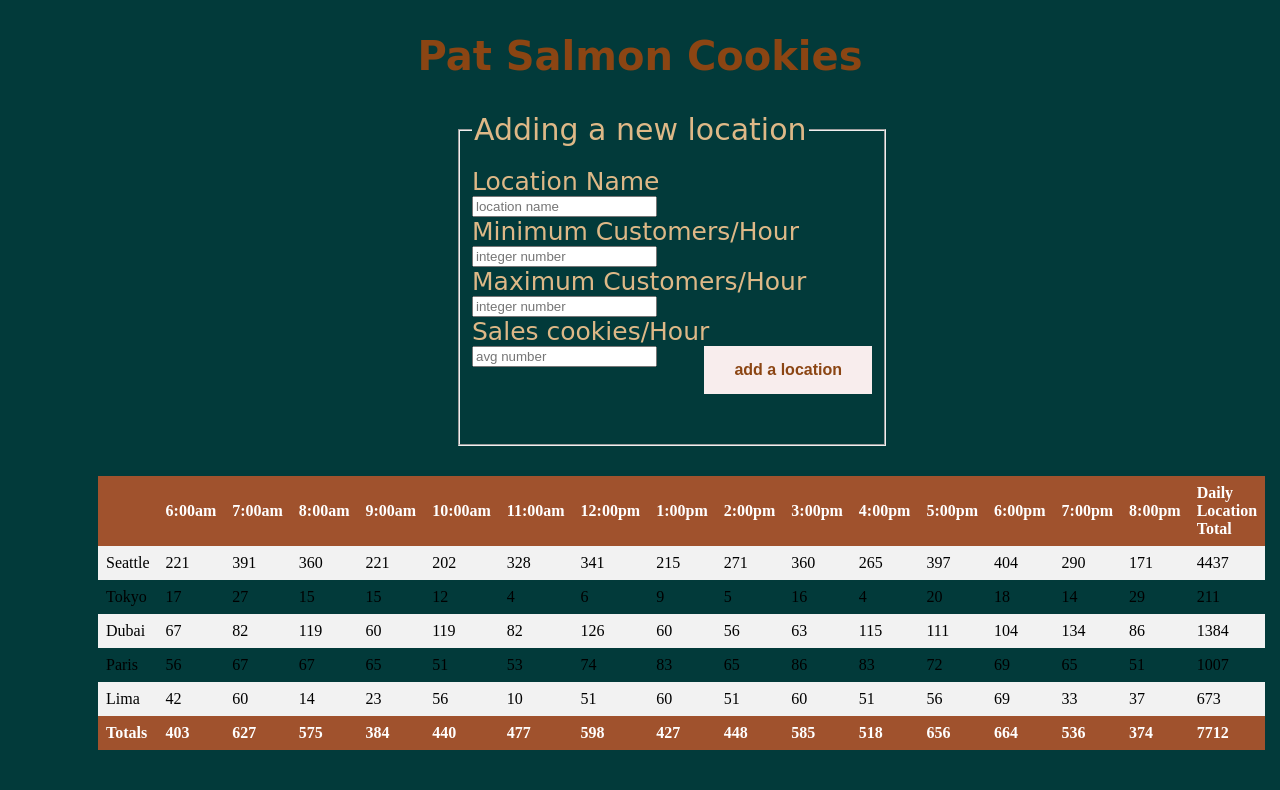
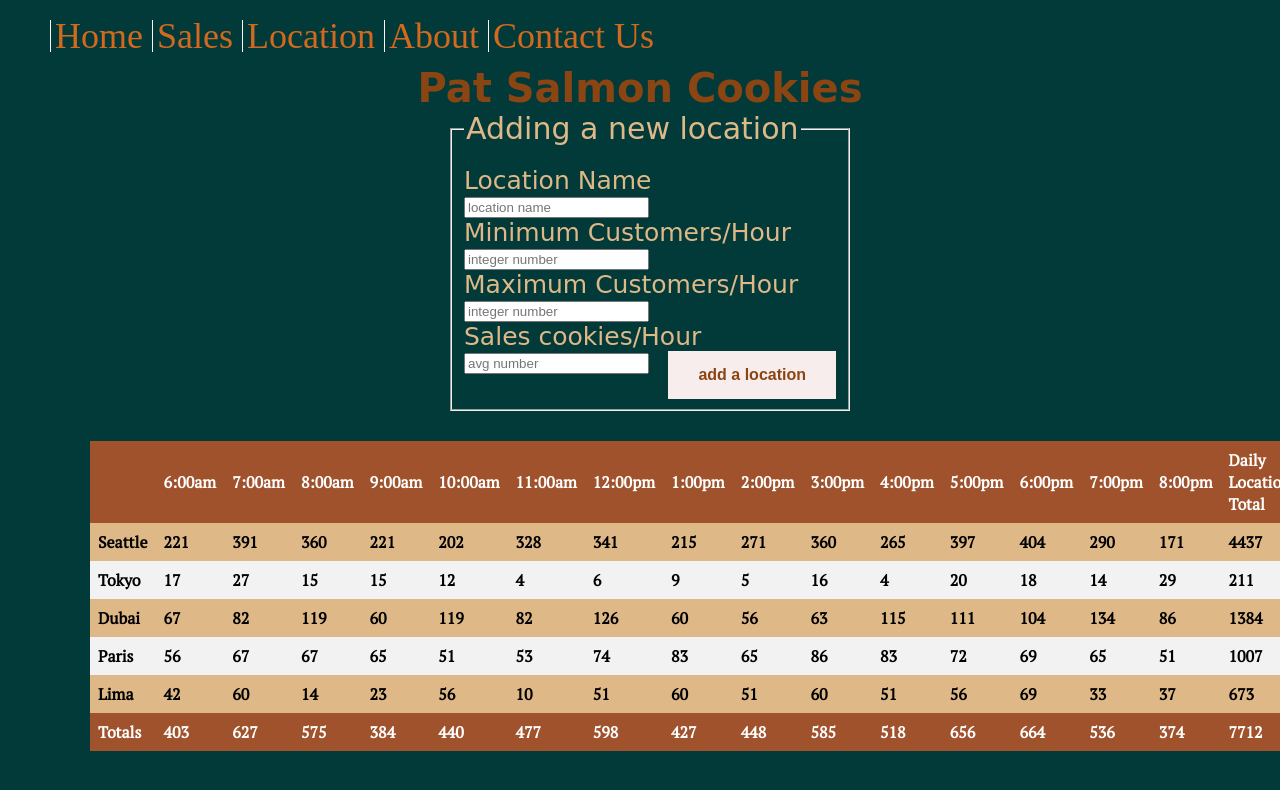
Before and after one commit to SJAljawhary/cookie-stand, a plain HTML site: page sales.html in a window 1280 px wide. Drawn offline with Linux system fonts and the light colour scheme.

Commit message:
editing the style

```diff
--- a/css/style.css
+++ b/css/style.css
@@ -105,7 +105,7 @@
     height: 50px;
   }
   #top a {
-    color: rgb(2, 58, 58);
+    color:chocolate;
     text-decoration: none;
     padding-left:5px;
   }
--- a/index.html
+++ b/index.html
@@ -12,7 +12,7 @@
     <link rel="preconnect" href="https://fonts.gstatic.com">
     <link rel="preconnect" href="https://fonts.gstatic.com">
     <link href="https://fonts.googleapis.com/css2?family=Caveat:wght@700&family=Josefin+Sans&display=swap" rel="stylesheet">
-
+    <link rel="stylesheet" href="sales.html">
 
 </head>
 
@@ -75,6 +75,7 @@
     </main>
     <footer>
     </footer>
+    <script src="js/app.js"></script>
 </body>
 
 </html>
--- a/sales.html
+++ b/sales.html
@@ -6,9 +6,12 @@
     <meta http-equiv="X-UA-Compatible" content="IE=edge">
     <meta name="viewport" content="width=device-width, initial-scale=1.0">
     <title>Sales</title>
+    <link rel="stylesheet" href="css/style.css">
     <style>
         td {
-            border: 1px white;
+            border: 1px black;
+            font-weight: bold;
+
 
         }
 
@@ -24,13 +27,17 @@
 
         }
 
-        th,
-        td {
+        th,td {
             text-align: left;
             padding: 8px;
         }
 
         tr:nth-child(even) {
+            background-color:burlywood;
+
+        }
+
+        tr:nth-child(odd) {
             background-color: #f2f2f2
         }
 
@@ -43,6 +50,17 @@
 </head>
 
 <body>
+    <nav id="top">
+        <ul>
+          <li><a href="index.html" title="Home Page">Home</a></li>
+          <li><a href="sales.html" title="Sales Data">Sales</a></li>
+          <li><a href="location.html" title="Find Location">Location</a></li>
+          <li><a href="about.html" title="About">About</a></li>
+          <li><a href="contact us.html" title="Contact Us">Contact Us</a></li>
+          <link rel="preconnect" href="https://fonts.gstatic.com">
+<link href="https://fonts.googleapis.com/css2?family=PT+Serif&display=swap" rel="stylesheet">
+        </ul>
+      </nav>
     <header>
         <h2 style="font-family: 'Caveat', cursive; ;font-size: 40px; text-align: center;color: saddlebrown;">Pat Salmon
             Cookies</h2>
@@ -80,7 +98,6 @@
             padding: 15px 30px;
             text-decoration: none;
             font-size: 16px;
-            cursor: pointer;
             font-weight: bold;
             float: right;" type="submit" value="add a location">
 
```
